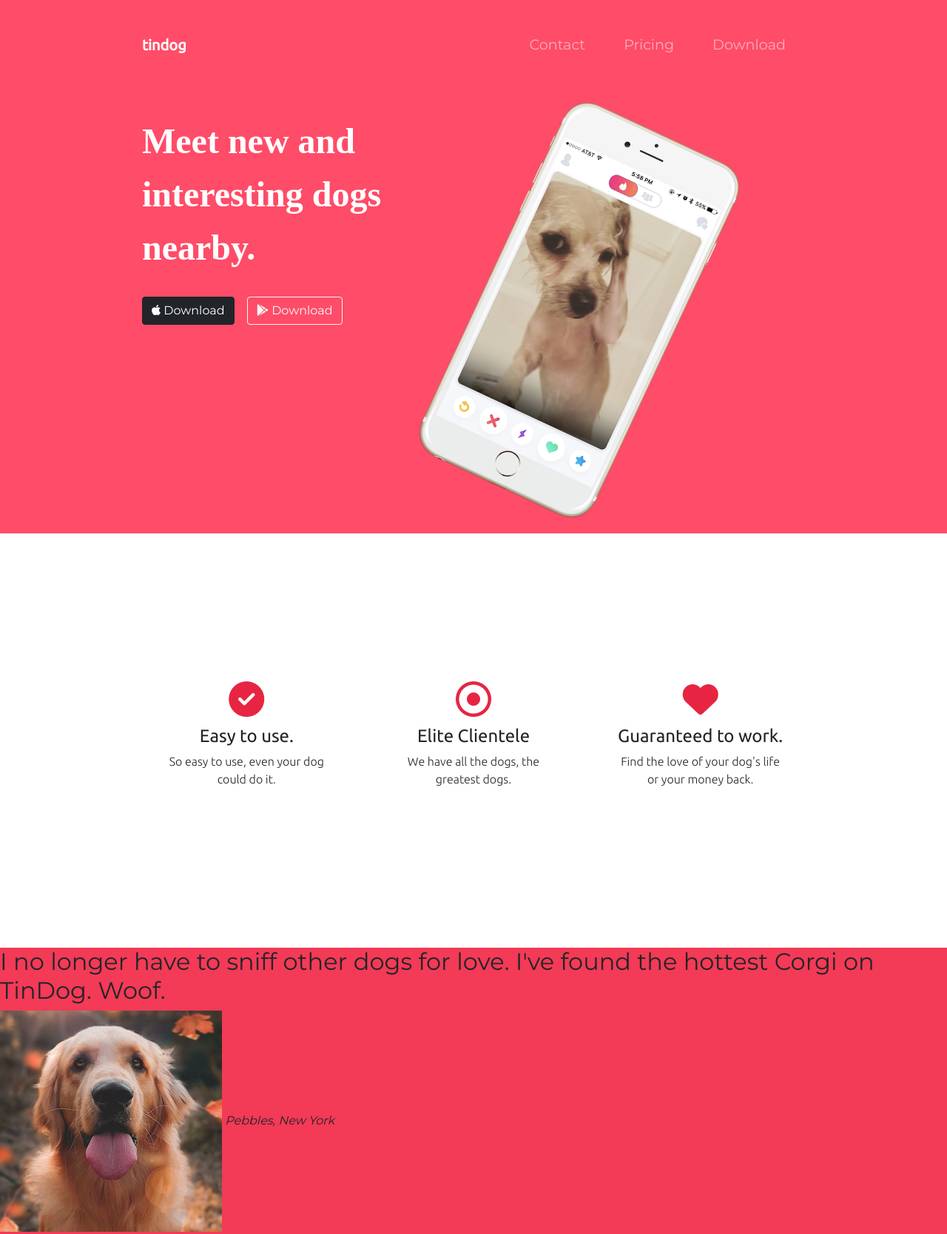
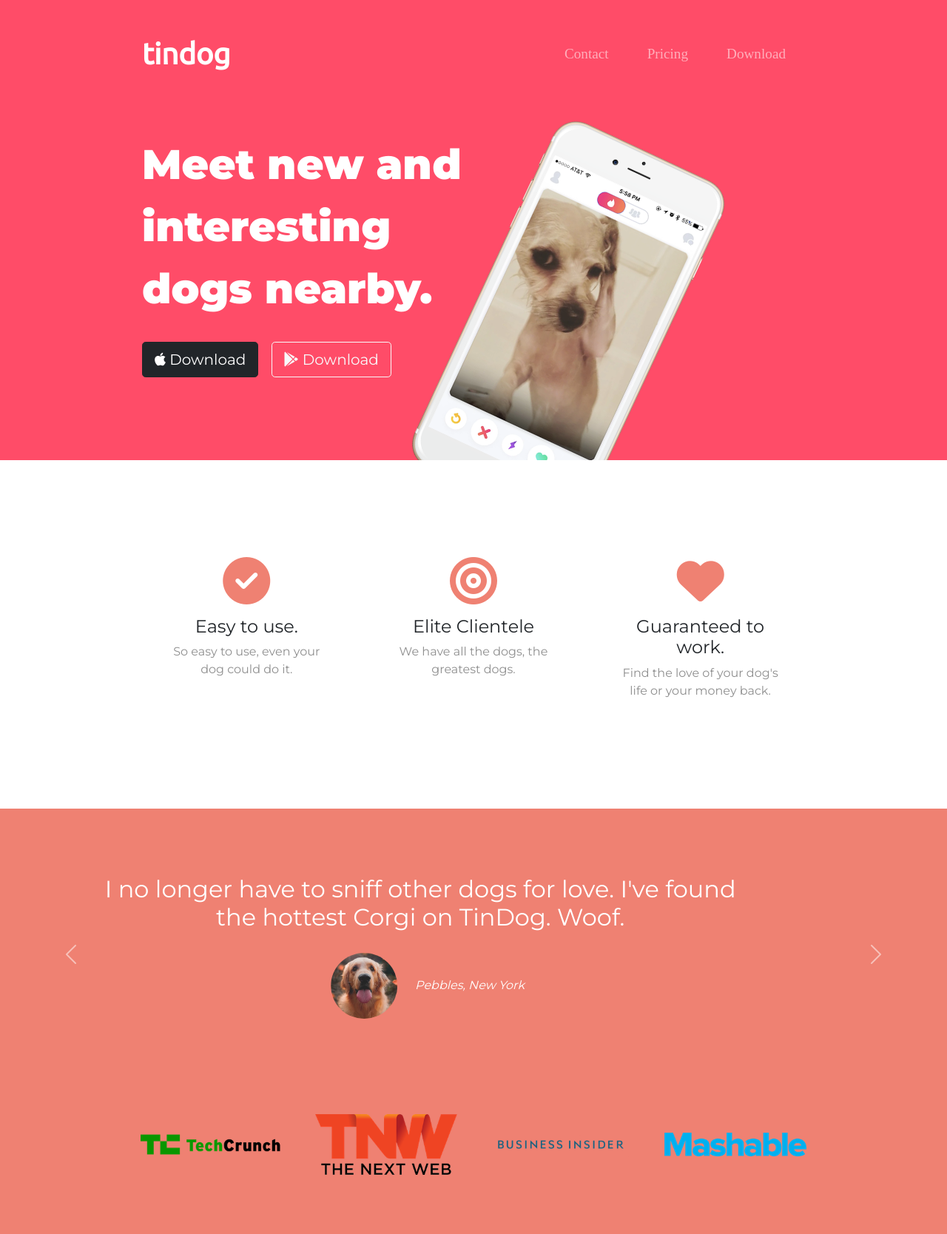
Before and after one commit to sidoliver/TinDog, a plain HTML site: page index.html in a window 1280 px wide. Shown: the top 1668 px of the page at 74% size. Drawn offline with nearby package versions, Linux system fonts and the light colour scheme.

Commit message:
final version

```diff
--- a/css/styles.css
+++ b/css/styles.css
@@ -1,74 +1,179 @@
 /* font family */
 @import url('https://fonts.googleapis.com/css2?family=Montserrat:wght@300;400;700;900&family=Ubuntu:wght@300;400&display=swap');
+
 body {
-    font-family: Montserrat;
-}
-#title {
+    font-family: "Montserrat";
+    text-align: center;
+  }
+
+  h1, h2, h3, h4, h5, h6 {
+    font-family: "Montserrat";
+  }
+
+  p {
+    color: #8f8f8f;
+  }
+
+  /* Headings */
+
+  .big-heading {
+    font-family: "Montserrat";
+    font-size: 3.5rem;
+    line-height: 1.5;
+    font-weight: 900;
+  }
+
+  .section-heading {
+    font-size: 3rem;
+    line-height: 1.5;
+  }
+
+  /* Containers */
+
+  .container-fluid{
+    padding: 7% 15%;
+  }
+
+  /* Sections */
+
+  .colored-section {
     background-color: #ff4c68;
     color: #fff;
+  }
+
+  .white-section {
+    background-color: #fff;
+  }
+
+  /* Navigation Bar */
+
+  .navbar {
+    padding: 0 0 4.5rem;
+  }
+
+  .navbar-brand {
+    font-family: "Ubuntu";
+    font-size: 2.5rem;
+    font-weight: bold;
+  }
+
+  .nav-item {
+    padding: 0 18px;
+  }
+
+  .nav-link {
+    font-size: 1.2rem;
+    font-family: "Montserrat-Light";
+  }
+
+  /* Buttons */
+
+  .download-button {
+    margin: 5% 3% 5% 0;
+  }
+
+  /* Title Section */
+
+  #title {
+    background-color: #ff4c68;
+    color: #fff;
+    text-align: left;
+  }
+
+  #title .container-fluid {
+    padding: 3% 15% 7%;
+  }
+
+  /* Title Image */
+
+  .title-image {
+    width: 20%;
+    transform: rotate(25deg);
+    position: absolute;
+    right: 30%;
+  }
+
+  /* Features Section */
+
+  #features {
+    position: relative;
+  }
+
+  .feature-title {
+    font-size: 1.5rem;
+  }
+
+  .feature-box {
+    padding: 4.5%;
+  }
+
+  .icon {
+    color: #ef8172;
+    margin-bottom: 1rem;
+  }
+
+  .icon:hover {
+    color: #ff4c68;
+  }
+
+/* testimonials */
+#testimonials {
+    background-color: #EF8172;
+    text-align:center;
+    color:#fff;
 }
-h1 {
-    font-family: Montserrat-Black;
-    font-size: 3rem;
+.testimonial-image {
+    width: 10%;
+    border-radius: 100%;
+    margin: 20px;
+}
+#press {
+    background-color: #EF8172;
+    text-align: center;
+    padding-bottom: 3%;
+}
+.press-image {
+    width: 15%;
+    margin: 20px 20px 50px;
+}
+.carousel-item {
+    padding: 7% 15%;
+}
+/* pricing */
+#pricing {
+    padding: 100px;
+    text-align:center;
+}
+.pricing-col {
+    padding: 3% 2%;
+}
+/* cta */
+#cta {
+    background-color: #ff4c68;
+    color: #fff;
+    padding: 7% 15%;
+    text-align: center;
+}
+.cta-heading {
+    font-family: Montserrat;
+    font-size: 3.5rem;
     line-height: 1.5;
     font-weight: 900;
 }
-.container-fluid {
-    padding: 3% 15%;
+#footer {
+    padding: 7% 15%;
+    text-align: center;
 }
-/* navbar */
-.navbar {
-    padding: 0 0 4.5rem  0;
+.social-icon {
+    margin: 20px 10px;
 }
-.navbar-brand {
-    font-family: "Ubuntu";
-    font-size: 2.5;
-    font-weight: bold;
+@media (max-width:1028px) {
+    #title {
+        text-align: center;
+    }
+    .title-image {
+        position: static;
+        transform: rotate(0);
+        width: 80%;
+    }
 }
-.nav-item {
-    padding: 0 18px;
-}
-.nav-link {
-    font-size: 1.2rem;
-    font-family: "Montserrat";
-}
-/* download buttons */
-.download-btn {
-    margin: 5% 3% 5% 0;
-}
-/* title image */
-.title-img {
-    width: 60%;
-    transform: rotate(25deg);
-}
-
-/* feauture section */
-#features {
-    height: 70vh;
-    margin: 0 15%;
-    display: flex;
-    justify-content: center;
-    align-items: center;
-}
-h3 {
-    font-family: 'Ubuntu';
-    font-size: 1.5rem;
-}
-p {
-    font-family: 'Ubuntu';
-    font-weight: 200;
-}
-.feature-section {
-  padding: 40px;
-  line-height: 1.5;
-}
-.feature-icon {
-  color:#e72542;
-  padding-bottom: 5%;
-}
-
-/* testimonial */
-#testimonials {
-    height: 80vh;
-    background-color: #f33753fa;
-}
--- a/index.html
+++ b/index.html
@@ -1,58 +1,102 @@
 <!DOCTYPE html>
 <html>
-
   <head>
-  <meta charset="utf-8">
+    <meta charset="utf-8" />
     <title>TinDog</title>
     <!-- bootstrap stylesheet -->
-  <link href="https://cdn.jsdelivr.net/npm/bootstrap@5.0.0-beta3/dist/css/bootstrap.min.css" rel="stylesheet" integrity="sha384-eOJMYsd53ii+scO/bJGFsiCZc+5NDVN2yr8+0RDqr0Ql0h+rP48ckxlpbzKgwra6" crossorigin="anonymous">
+    <link
+      href="https://cdn.jsdelivr.net/npm/bootstrap@5.0.0-beta3/dist/css/bootstrap.min.css"
+      rel="stylesheet"
+      integrity="sha384-eOJMYsd53ii+scO/bJGFsiCZc+5NDVN2yr8+0RDqr0Ql0h+rP48ckxlpbzKgwra6"
+      crossorigin="anonymous"
+    />
     <!-- stylesheet -->
-  <link rel="stylesheet" href="css/styles.css">
+    <link rel="stylesheet" href="css/styles.css" />
     <!-- font awesome cdn -->
-  <script src="https://kit.fontawesome.com/c7e920b7ee.js" crossorigin="anonymous"></script>
+    <script
+      src="https://kit.fontawesome.com/c7e920b7ee.js"
+      crossorigin="anonymous"
+    ></script>
   </head>
 
   <body>
 
-  <section id="title">
+  <section class="colored-section" id="title">
+
     <div class="container-fluid">
 
       <!-- Nav Bar -->
+
       <nav class="navbar navbar-expand-lg navbar-dark">
-      <!-- company logo text -->
-      <a class="navbar-brand" href="#">tindog</a>
-      <!-- hamburger-menu -->
-      <button class="navbar-toggler navbar-toggler-right" type="button" data-bs-toggle="collapse" data-bs-target="#navbarSupportedContent" aria-controls="navbarSupportedContent" aria-expanded="false" aria-label="Toggle navigation">
+
+        <a class="navbar-brand" href="">tindog</a>
+
+        <button class="navbar-toggler" type="button" data-toggle="collapse" data-target="#navbarTogglerDemo02">
             <span class="navbar-toggler-icon"></span>
         </button>
-      <!-- nav-items & nav-links -->
-        <div class="collapse navbar-collapse" id="navbarSupportedContent">
+
+        <div class="collapse navbar-collapse" id="navbarTogglerDemo02">
+
           <ul class="navbar-nav ms-auto">
             <li class="nav-item">
-              <a class="nav-link" href="#">Contact</a>
+              <a class="nav-link" href="#footer">Contact</a>
             </li>
             <li class="nav-item">
-              <a class="nav-link" href="#">Pricing</a>
+              <a class="nav-link" href="#pricing">Pricing</a>
             </li>
             <li class="nav-item">
-              <a class="nav-link" href="#">Download</a>
+              <a class="nav-link" href="#cta">Download</a>
             </li>
           </ul>
+
         </div>
       </nav>
 
 
+      <!-- Title -->
+
+      <div class="row">
+
+        <div class="col-lg-6">
+          <h1 class="big-heading">Meet new and interesting dogs nearby.</h1>
+          <button type="button" class="btn btn-dark btn-lg download-button"><i class="fab fa-apple"></i> Download</button>
+          <button type="button" class="btn btn-outline-light btn-lg download-button"><i class="fab fa-google-play"></i> Download</button>
+        </div>
+
+        <div class="col-lg-6">
+          <img class="title-image" src="images/iphone6.png" alt="iphone-mockup">
+        </div>
+
+      </div>
+
+    </div>
+
+  </section>
 
 
-    <!-- Title -->
+  <!-- Features -->
+
+  <section class="white-section" id="features">
+
+    <div class="container-fluid">
+
       <div class="row">
-  <div class="col-lg-6">
-    <h1>Meet new and interesting dogs nearby.</h1>
-    <button class="btn btn-dark download-btn" type="button"><i class="fab fa-apple"></i> Download</button>
-    <button class="btn btn-outline-light download-btn" type="button"><i class="fab fa-google-play"></i> Download</button>
+        <div class="feature-box col-lg-4">
+          <i class="icon fas fa-check-circle fa-4x"></i>
+          <h3 class="feature-title">Easy to use.</h3>
+          <p>So easy to use, even your dog could do it.</p>
         </div>
-  <div class="col-lg-6 ">
-    <img class="title-img" src="images/iphone6.png" alt="iphone-mockup">
+
+        <div class="feature-box col-lg-4">
+          <i class="icon fas fa-bullseye fa-4x"></i>
+          <h3 class="feature-title">Elite Clientele</h3>
+          <p>We have all the dogs, the greatest dogs.</p>
+        </div>
+
+        <div class="feature-box col-lg-4">
+          <i class="icon fas fa-heart fa-4x"></i>
+          <h3 class="feature-title">Guaranteed to work.</h3>
+          <p>Find the love of your dog's life or your money back.</p>
         </div>
       </div>
 
@@ -61,116 +105,166 @@
   </section>
 
 
-  <!-- Features -->
-
-  <section id="features">
-     <div class="row ">
-    <div class="col-lg-4 text-center feature-section">
-      <i class="fas fa-check-circle fa-3x feature-icon"></i>
-      <h3>Easy to use.</h3>
-      <p>So easy to use, even your dog could do it.</p>
-    </div>
-
-    <div class="col-lg-4 text-center feature-section">
-      <i class="far fa-dot-circle fa-3x feature-icon"></i>
-      <h3>Elite Clientele</h3>
-      <p>We have all the dogs, the greatest dogs.</p>
-    </div>
-
-    <div class="col-lg-4 text-center feature-section">
-      <i class="fas fa-heart fa-3x feature-icon"></i>
-      <h3>Guaranteed to work.</h3>
-      <p>Find the love of your dog's life or your money back.</p>
-    </div>
-
-
-  </div>
-
-  </section>
-
-
     <!-- Testimonials -->
 
     <section id="testimonials">
+      <!-- carousel control start -->
+      <div
+        id="carouselExampleControls"
+        class="carousel slide"
+        data-bs-ride="carousel"
+      >
+        <div class="carousel-inner">
+          <div class="carousel-item active">
+            <h2>
+              I no longer have to sniff other dogs for love. I've found the
+              hottest Corgi on TinDog. Woof.
+            </h2>
+            <img
+              src="images/dog-img.jpg"
+              class="testimonial-image"
+              alt="dog-profile"
+            />
+            <em>Pebbles, New York</em>
+          </div>
+          <div class="carousel-item">
+            <h2 class="testimonial-text">
+              My dog used to be so lonely, but with TinDog's help, they've found
+              the love of their life. I think.
+            </h2>
+            <img
+              class="testimonial-image"
+              src="images/lady-img.jpg"
+              alt="lady-profile"
+            />
+            <em>Beverly, Illinois</em>
+          </div>
+        </div>
+        <button
+          class="carousel-control-prev"
+          type="button"
+          data-bs-target="#carouselExampleControls"
+          data-bs-slide="prev"
+        >
+          <span class="carousel-control-prev-icon"></span>
+          <span class="visually-hidden">Previous</span>
+        </button>
+        <button
+          class="carousel-control-next"
+          type="button"
+          data-bs-target="#carouselExampleControls"
+          data-bs-slide="next"
+        >
+          <span class="carousel-control-next-icon"></span>
+          <span class="visually-hidden">Next</span>
+        </button>
+      </div>
 
-    <h2>I no longer have to sniff other dogs for love. I've found the hottest Corgi on TinDog. Woof.</h2>
-    <img src="images/dog-img.jpg" alt="dog-profile">
-    <em>Pebbles, New York</em>
-
-    <!-- <h2 class="testimonial-text">My dog used to be so lonely, but with TinDog's help, they've found the love of their life. I think.</h2>
-    <img class="testimonial-image" src="images/lady-img.jpg" alt="lady-profile">
-    <em>Beverly, Illinois</em> -->
-
+      <!-- carousel control end -->
     </section>
-
 
     <!-- Press -->
 
     <section id="press">
-    <img src="images/techcrunch.png" alt="tc-logo">
-    <img src="images/tnw.png" alt="tnw-logo">
-    <img src="images/bizinsider.png" alt="biz-insider-logo">
-    <img src="images/mashable.png" alt="mashable-logo">
-
+      <img class="press-image" src="images/TechCrunch.png" alt="tc-logo" />
+      <img class="press-image" src="images/tnw.png" alt="tnw-logo" />
+      <img
+        class="press-image"
+        src="images/bizinsider.png"
+        alt="biz-insider-logo"
+      />
+      <img class="press-image" src="images/mashable.png" alt="mashable-logo" />
     </section>
-
 
     <!-- Pricing -->
 
     <section id="pricing">
-
       <h2>A Plan for Every Dog's Needs</h2>
       <p>Simple and affordable price plans for your and your dog.</p>
-
-
+      <div class="row row-cols-1 row-cols-md-3 mb-3 text-center">
+        <div class="col pricing-col">
+          <div class="card mb-4 rounded-3 shadow-sm">
+            <div class="card">
+              <div class="card-header">
                 <h3>Chihuahua</h3>
+              </div>
+              <div class="card-body">
                 <h2>Free</h2>
                 <p>5 Matches Per Day</p>
                 <p>10 Messages Per Day</p>
                 <p>Unlimited App Usage</p>
-    <button type="button">Sign Up</button>
+                <div class="d-grid gap-2 d-block">
+                  <button class="btn btn-outline-primary btn-lg d-block" type="button">Sign Up</button>
+                </div>
 
-
+              </div>
+            </div>
+          </div>
+        </div>
+        <div class="col pricing-col">
+          <div class="card mb-4 rounded-3 shadow-sm">
+            <div class="card">
+              <div class="card-header">
                 <h3>Labrador</h3>
+              </div>
+              <div class="card-body">
                 <h2>$49 / mo</h2>
                 <p>Unlimited Matches</p>
                 <p>Unlimited Messages</p>
                 <p>Unlimited App Usage</p>
-    <button type="button">Sign Up</button>
+                <div class="d-grid gap-2 d-block">
+                  <button class="btn btn-primary btn-lg d-block" type="button">Sign Up</button>
+                </div>
 
-
+              </div>
+            </div>
+          </div>
+        </div>
+        <div class="col  pricing-col">
+          <div class="card mb-4 rounded-3 shadow-sm">
+            <div class="card">
+              <div class="card-header">
                 <h3>Mastiff</h3>
+              </div>
+              <div class="card-body">
                 <h2>$99 / mo</h2>
                 <p>Pirority Listing</p>
                 <p>Unlimited Matches</p>
                 <p>Unlimited Messages</p>
                 <p>Unlimited App Usage</p>
-    <button type="button">Sign Up</button>
+                <div class="d-grid gap-2 d-block">
+                  <button class="btn btn-primary btn-lg" type="button">Sign Up</button>
+                </div>
 
+              </div>
+            </div>
+          </div>
+        </div>
+      </div>
     </section>
-
 
     <!-- Call to Action -->
 
     <section id="cta">
-
-    <h3>Find the True Love of Your Dog's Life Today.</h3>
-    <button type="button">Download</button>
-    <button type="button">Download</button>
-
+      <h3 class="cta-heading">Find the True Love of Your Dog's Life Today.</h3>
+      <button class="btn btn-lg btn-dark download-button" type="button"><i class="fab fa-apple"></i> Download</button>
+      <button class="btn btn-lg btn-light download-button" type="button"><i class="fab fa-google-play"></i> Download</button>
     </section>
-
 
     <!-- Footer -->
 
     <footer id="footer">
-
+      <i class=" social-icon fab fa-facebook-square"></i>
+      <i class=" social-icon fab fa-twitter"></i>
+      <i class=" social-icon fab fa-linkedin"></i>
+      <i class=" social-icon fas fa-envelope"></i>
       <p>© Copyright 2018 TinDog</p>
-
     </footer>
     <!-- bootstrap style -->
-<script src="https://cdn.jsdelivr.net/npm/bootstrap@5.0.0-beta3/dist/js/bootstrap.bundle.min.js" integrity="sha384-JEW9xMcG8R+pH31jmWH6WWP0WintQrMb4s7ZOdauHnUtxwoG2vI5DkLtS3qm9Ekf" crossorigin="anonymous"></script>
-
+    <script
+      src="https://cdn.jsdelivr.net/npm/bootstrap@5.0.0-beta3/dist/js/bootstrap.bundle.min.js"
+      integrity="sha384-JEW9xMcG8R+pH31jmWH6WWP0WintQrMb4s7ZOdauHnUtxwoG2vI5DkLtS3qm9Ekf"
+      crossorigin="anonymous"
+    ></script>
   </body>
-
 </html>
```
Also changed, not shown: 1 other file. Lines whose indentation alone changed are shown as unchanged.
